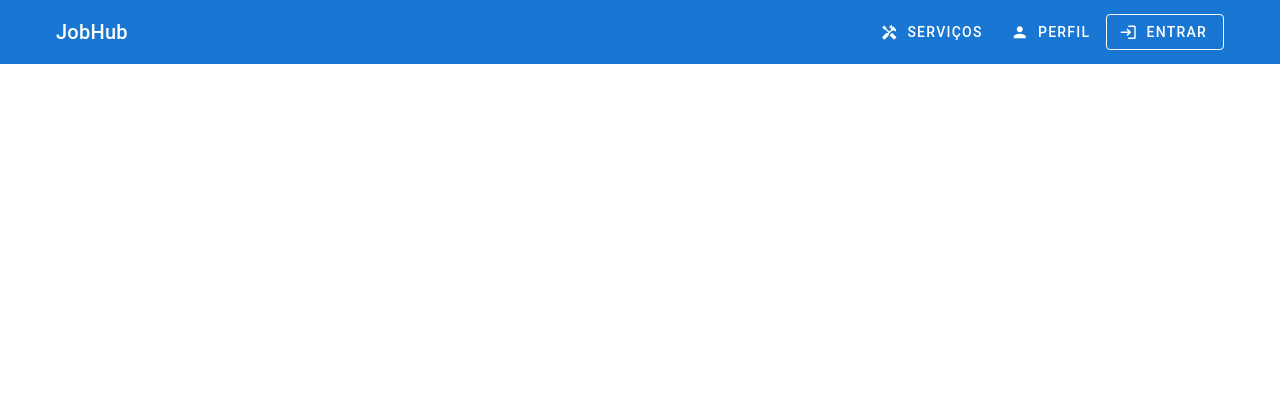
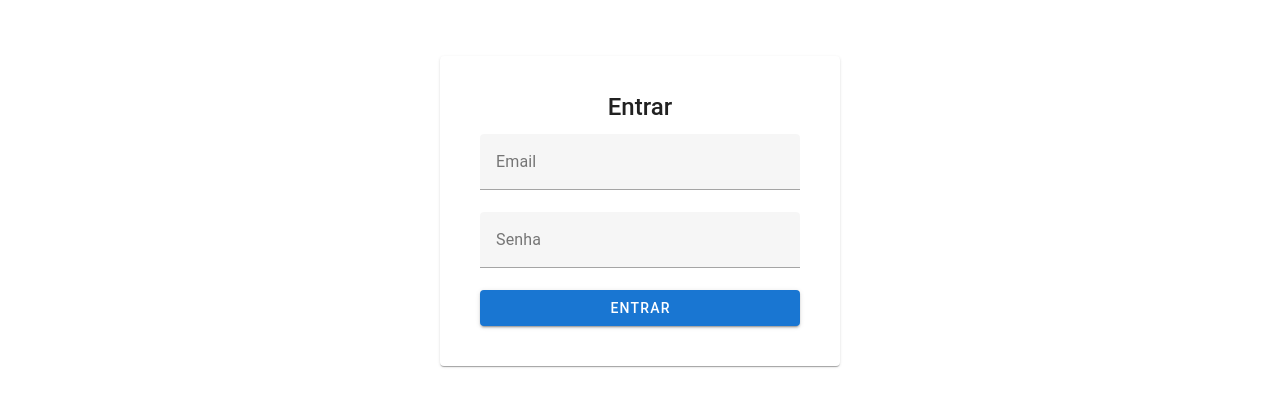
Before and after one commit to fcramos/jobhub-front, a Nuxt app: page /login in a window 1280 px wide. Shown: the top 406 px of the page. Built offline with nearby package versions, Linux system fonts and the light colour scheme.

Commit message:
feat(login): add login page with authentication form

```diff
--- /dev/null
+++ b/app/layouts/clean.vue
@@ -0,0 +1,5 @@
+<template>
+  <v-app>
+    <slot/>
+  </v-app>
+</template>
--- /dev/null
+++ b/app/pages/login.vue
@@ -0,0 +1,46 @@
+<template>
+  <v-container class="d-flex justify-center mt-10">
+    <v-card width="400" class="pa-6">
+      <v-card-title class="text-h5 text-center">Entrar</v-card-title>
+      <v-card-text>
+        <v-form @submit.prevent="onLogin">
+          <v-text-field v-model="email" label="Email" type="email" required />
+          <v-text-field v-model="password" label="Senha" type="password" required />
+          <v-btn :loading="loading" color="primary" type="submit" block>Entrar</v-btn>
+        </v-form>
+      </v-card-text>
+    </v-card>
+  </v-container>
+</template>
+
+<script setup lang="ts">
+import { ref } from 'vue'
+import { useAuth } from '~/composables/useAuth'
+import { useRouter } from '#app'
+
+useHead({
+  title: "JobHub - Entrar",
+});
+
+definePageMeta({
+  layout: "clean",
+});
+
+const email = ref('')
+const password = ref('')
+const loading = ref(false)
+const router = useRouter()
+const auth = useAuth()
+
+const onLogin = async () => {
+  loading.value = true
+  try {
+    await auth.login(email.value, password.value)
+    router.push('/')
+  } catch (e) {
+    alert(`Falha no login: ${e.message}`)
+  } finally {
+    loading.value = false
+  }
+}
+</script>
```
